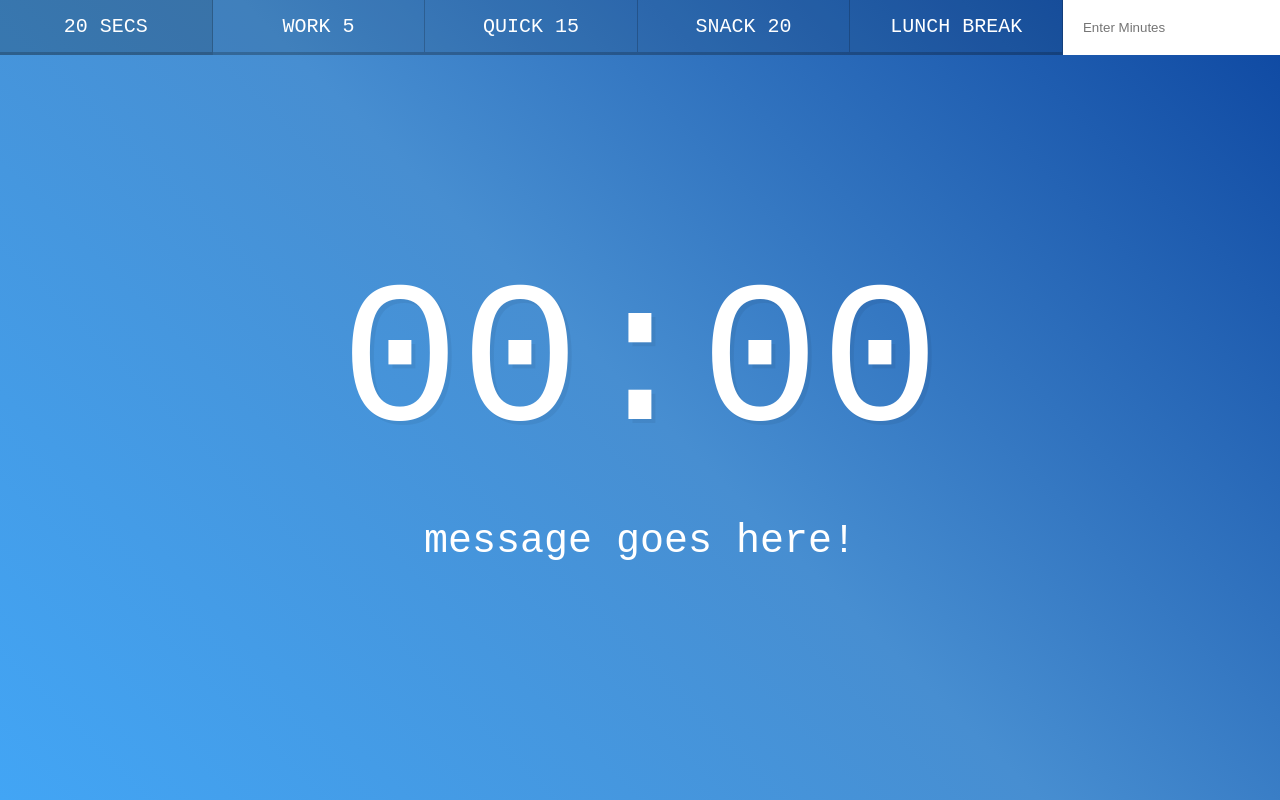
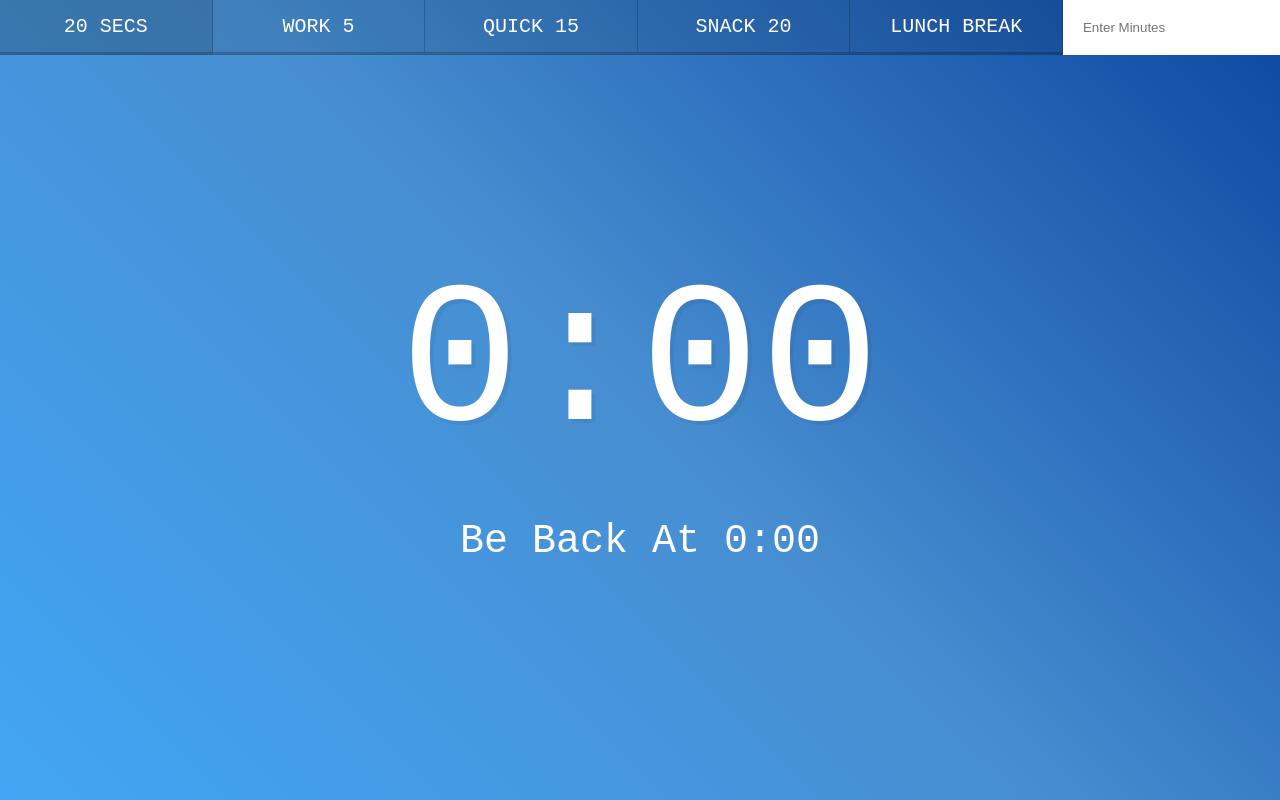
Before and after one commit to jbockerstette/react-timer, a React (Create React App) app: page / in a window 1280 px wide. Built offline with nearby package versions, Linux system fonts and the light colour scheme; the HTML template or start-up script is replaced by a standard one.

Commit message:
Works except for text input of minutes

```diff
--- a/src/Timer.js
+++ b/src/Timer.js
@@ -1,13 +1,68 @@
-import React from 'react';
+import React, { Component } from 'react';
 import TimerControls from './TimerControls';
 import Display from './Display';
 import './Timer.css';
 
-const Timer = () => (
-  <div className="timer">
-    <TimerControls />
-    <Display />
-  </div>
-);
+class Timer extends Component {
+  constructor(props) {
+    super(props);
+    this.timerID = 0;
+    this.state = {
+      secondsRemaining: 0
+    };
+    this.handleTimerButtonClicked = this.handleTimerButtonClicked.bind(this);
+    this.updateTime = this.updateTime.bind(this);
+    this.getSecondsStr = this.getSecondsStr.bind(this);
+  }
+
+  getMinutes() {
+    const { secondsRemaining } = this.state;
+    return Math.floor(secondsRemaining / 60);
+  }
+
+  getSeconds() {
+    const { secondsRemaining } = this.state;
+    const min = this.getMinutes();
+    return secondsRemaining - min * 60;
+  }
+
+  getSecondsStr() {
+    const sec = this.getSeconds();
+    return `${sec < 10 ? `0${sec}` : sec}`;
+  }
+
+  getMessage() {
+    const min = this.getMinutes();
+    const sec = this.getSecondsStr();
+    return `Be Back At ${min}:${sec}`;
+  }
+
+  handleTimerButtonClicked(seconds) {
+    this.setState({ secondsRemaining: seconds });
+    clearInterval(this.timerID);
+    this.timerID = setInterval(this.updateTime, 1000);
+  }
+
+  updateTime() {
+    const { secondsRemaining } = this.state;
+    this.setState({ secondsRemaining: secondsRemaining - 1 });
+    if (secondsRemaining === 1) {
+      clearInterval(this.timerID);
+    }
+  }
+
+  render() {
+    return (
+      <div className="timer">
+        <TimerControls onTimer={this.handleTimerButtonClicked} />
+        <Display
+          minutes={`${this.getMinutes()}`}
+          seconds={`${this.getSecondsStr()}`}
+          msg={this.getMessage()}
+        />
+      </div>
+    );
+  }
+}
 
 export default Timer;
--- a/src/TimerButton.js
+++ b/src/TimerButton.js
@@ -1,8 +1,15 @@
 import React from 'react';
+import PropTypes from 'prop-types';
 import './TimerButton.css';
 
 const TimerButton = props => (
-  <button className="timer__button">{props.children}</button>
+  <button onClick={props.onClick} className="timer__button">
+    {props.children}
+  </button>
 );
 
+TimerButton.propTypes = {
+  onClick: PropTypes.func.isRequired
+};
+
 export default TimerButton;
--- a/src/TimerControls.js
+++ b/src/TimerControls.js
@@ -1,18 +1,26 @@
 import React from 'react';
+import PropTypes from 'prop-types';
 import TimerButton from './TimerButton';
 import './TimerControls.css';
 
-const TimerControls = () => (
+const TimerControls = props => {
+  const { onTimer } = props;
+  return (
     <div className="timer__controls">
-    <TimerButton>20 SECS</TimerButton>
-    <TimerButton>WORK 5</TimerButton>
-    <TimerButton>QUICK 15</TimerButton>
-    <TimerButton>SNACK 20</TimerButton>
-    <TimerButton>LUNCH BREAK</TimerButton>
+      <TimerButton onClick={() => onTimer(20)}>20 SECS</TimerButton>
+      <TimerButton onClick={() => onTimer(5 * 60)}>WORK 5</TimerButton>
+      <TimerButton onClick={() => onTimer(15 * 60)}>QUICK 15</TimerButton>
+      <TimerButton onClick={() => onTimer(20 * 60)}>SNACK 20</TimerButton>
+      <TimerButton onClick={() => onTimer(60 * 60)}>LUNCH BREAK</TimerButton>
       <form id="custom" name="customForm">
         <input type="text" name="minutes" placeholder="Enter Minutes" />
       </form>
     </div>
   );
+};
+
+TimerControls.propTypes = {
+  onTimer: PropTypes.func.isRequired
+};
 
 export default TimerControls;
```
Lines whose indentation alone changed are shown as unchanged.
